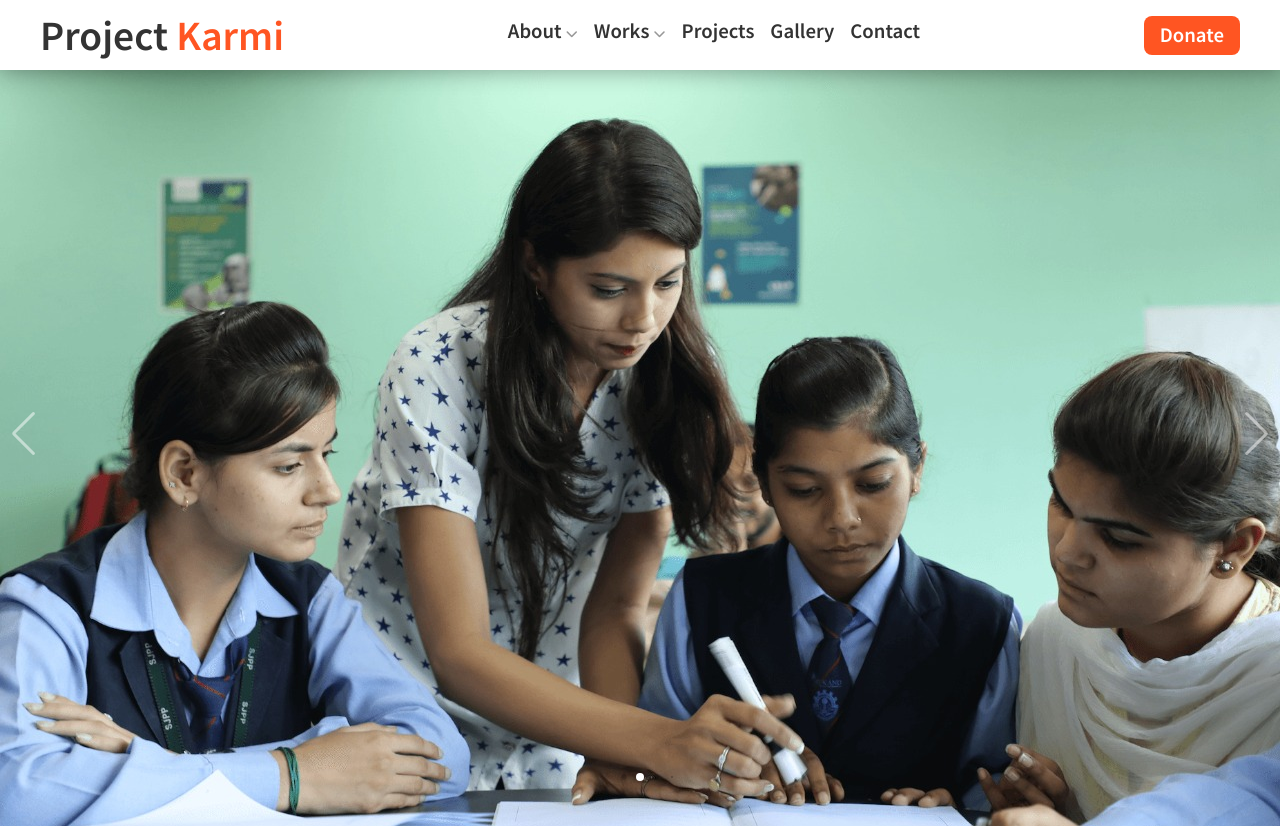
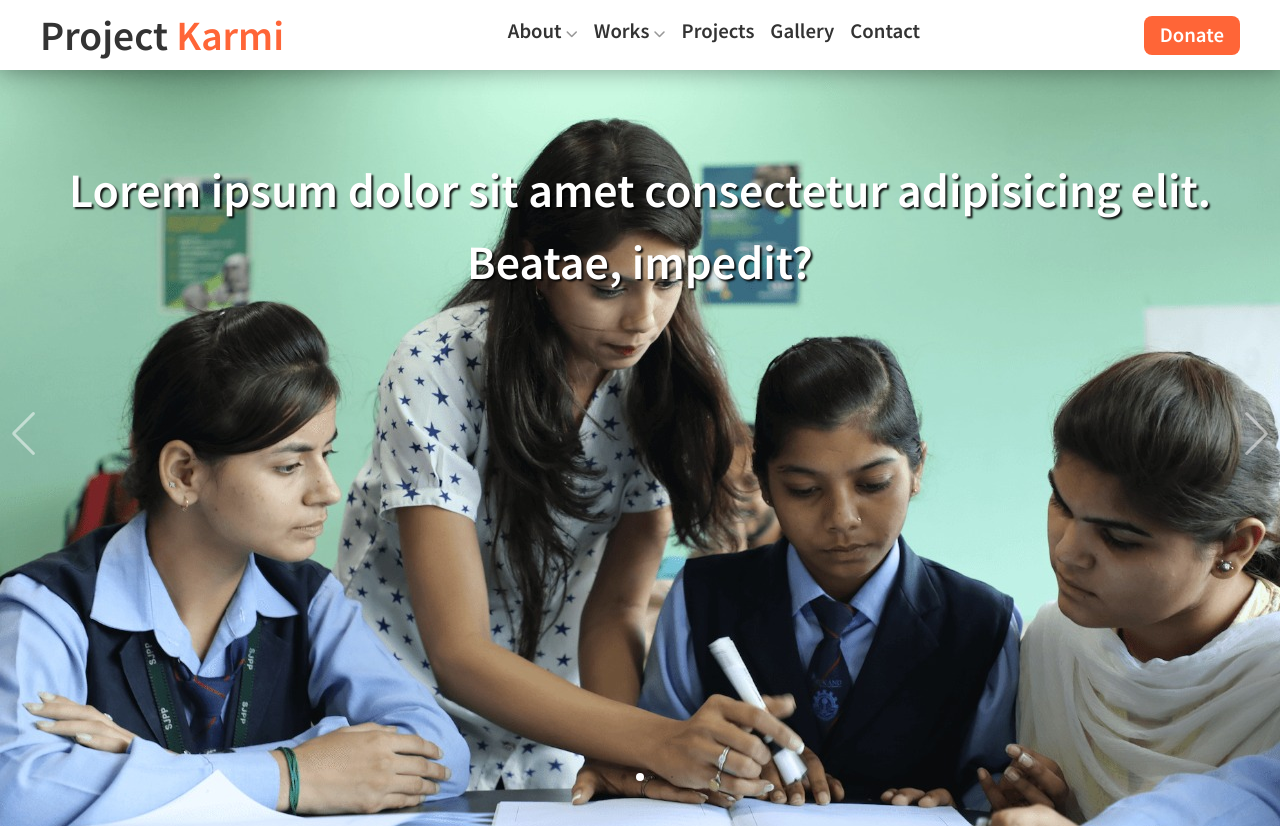
Before and after one commit to chanchaltut/KARMI, a plain HTML site: page index.html in a window 1280 px wide. Shown: the top 828 px of the page. Drawn offline with nearby package versions, Linux system fonts and the light colour scheme; grey boxes are pictures that could not be loaded.

Commit message:
slider text added

```diff
--- a/css/main.css
+++ b/css/main.css
@@ -3,13 +3,14 @@
 /****** Custom variables *******/
 
 :root {
-  --clr-accent: #2b9226;
   --my_white: #f0f4ff;
   --my_black: #333;
   --my_gradient: linear-gradient(0deg, #fff1be, #f9fff0);
   --my_gradient2: linear-gradient(to top, #fda085, #f6d365);
   --swiper-theme-color: #ffffff;
-  --primary: #ff5522;
+  --primary: #ff6537;
+  /* --primary: #ff5522; */
+  --primary-light: #ff7f58;
   --secondary: #161421;
   --tertiary: #191725;
   --quarternary: #1f1c2c;
@@ -80,7 +81,7 @@ a {
 
 .btn:hover,
 .btn:focus-visible {
-  background-color: var(--clr-accent);
+  background-color: var(--primary-light);
   box-shadow: none;
 }
 
@@ -281,6 +282,14 @@ header.active .bar::after {
 .swiper-slide {
   background: var(--my_gradient);
   height: 100vh !important;
+}
+
+.swiper-slide h2 {
+  text-align: center;
+  font-size: 3rem;
+  margin-top: 8rem;
+  color: white;
+  text-shadow: rgb(0 0 0 / 90%) 2px 2px 2px;
 }
 
 .slide-1 {
@@ -541,6 +550,7 @@ footer a {
 
 .ft-right a:hover {
   transform: translateX(0.5rem);
+  color: var(--primary-light);
 }
 
 .ftr-boxes {
@@ -628,7 +638,7 @@ footer .f-bottom p {
     justify-content: center;
   }
 
-  header>.container {
+  header > .container {
     justify-content: space-between;
   }
 }
@@ -764,5 +774,4 @@ footer .f-bottom p {
   .ftr-boxes {
     margin-left: 1.5rem;
   }
-
 }
--- a/index.html
+++ b/index.html
@@ -77,19 +77,19 @@
         <div class="swipo">
           <div class="swiper-wrapper">
             <div class="swiper-slide slide-1">
-
+              <h2>Lorem ipsum dolor sit amet consectetur adipisicing elit. Beatae, impedit?</h2>
             </div>
             <div class="swiper-slide slide-2">
-
+              <h2>Lorem ipsum dolor sit amet consectetur adipisicing elit. Beatae, impedit?</h2>
             </div>
             <div class="swiper-slide slide-3">
-
+              <h2>Lorem ipsum dolor sit amet consectetur adipisicing elit. Beatae, impedit?</h2>
             </div>
             <div class="swiper-slide slide-4">
-
+              <h2>Lorem ipsum dolor sit amet consectetur adipisicing elit. Beatae, impedit?</h2>
             </div>
             <div class="swiper-slide slide-5">
-
+              <h2>Lorem ipsum dolor sit amet consectetur adipisicing elit. Beatae, impedit?</h2>
             </div>
 
 
```
